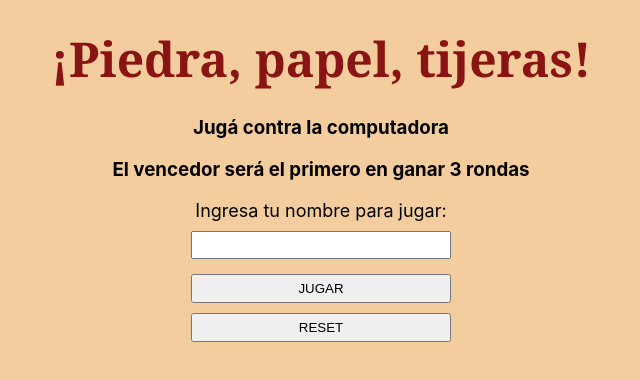
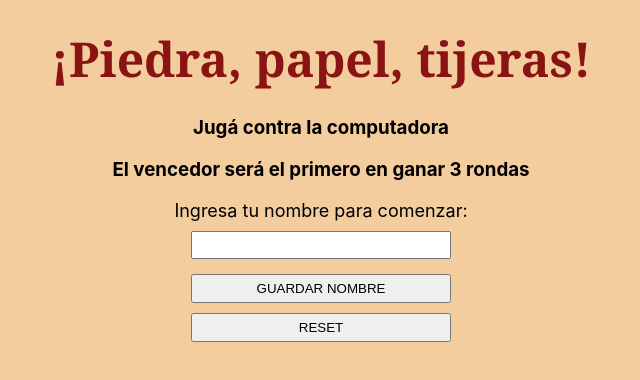
Before and after one commit to panchocandioti/practico3, a React (Create React App) app: page / in a window 1280 px wide. Shown: the top 380 px of the page, without its empty margins (319-959 px from the left). Built offline with nearby package versions, Linux system fonts and the light colour scheme.

Commit message:
Agrego el saludo y boton para comenzar a jugar

```diff
--- a/src/App.js
+++ b/src/App.js
@@ -1,16 +1,15 @@
 import React from 'react'
 import './App.css'
-import FormularioNombre from './Components/FormularioNombre'
-import BotonReset from './Components/BotonReset'
+import InterfazUsuario from './Components/InterfazUsuario'
 
 function App() {
-  return (
-    <div className='App'>
-      <header className='App-header'>¡Piedra, papel, tijeras!</header>
-      <FormularioNombre />
-      <BotonReset />
-    </div>
-  )
-}
 
-export default App
+    return (
+      <div className='App'>
+        <header className='App-header'>¡Piedra, papel, tijeras!</header>
+        <InterfazUsuario />
+      </div>
+    );
+  }
+
+export default App;
--- a/src/Components/FormularioNombre.js
+++ b/src/Components/InterfazUsuario.js
@@ -1,8 +1,11 @@
 import React, { useState } from 'react';
+import Saludo from './Saludo';
+import BotonReset from './BotonReset';
 
 function FormularioNombre() {
     const [nombre, setNombre] = useState('');
     const [nuevoNombre, setNuevoNombre] = useState('');
+    const [mostrarFormulario, setMostrarFormulario] = useState(true);
 
     const manejarCambioInput = (event) => {
         setNuevoNombre(event.target.value);
@@ -10,6 +13,7 @@ function FormularioNombre() {
 
     const manejarEnvio = (event) => {
         event.preventDefault();
+        setNuevoNombre('');
 
         let formatoNombre = /^[a-zA-ZáéíóúÁÉÍÓÚñÑ]+(?:\s[a-zA-ZáéíóúÁÉÍÓÚñÑ]+)*$/;
         let validacion = true;
@@ -21,31 +25,33 @@ function FormularioNombre() {
 
         if (validacion) {
             setNombre(nuevoNombre.toUpperCase());
+            setMostrarFormulario(false);
         };
     };
 
-
     return (
         <div>
+            {mostrarFormulario ? (<div>
             <h3>Jugá contra la computadora</h3>
             <h3>El vencedor será el primero en ganar 3 rondas</h3>
             <div className="formulario">
-                <form className="formulario" onSubmit={manejarEnvio}>
+            <form className="formulario" onSubmit={manejarEnvio}>
                     <label>
-                        Ingresa tu nombre para jugar:
+                        Ingresa tu nombre para comenzar:
                     </label>
                     <input
                         type="text"
                         value={nuevoNombre}
                         onChange={manejarCambioInput}
                     />
-                    <button type="submit">JUGAR</button>
+                    <button type="submit">GUARDAR NOMBRE</button>
+                    <BotonReset/>
                 </form>
-                {nombre && <p>HOLA, {nombre}!</p>}
             </div>
+            </div>) : (
+                    <Saludo nombre={nombre}/>)}
         </div>
     );
-
 }
 
 export default FormularioNombre;
--- /dev/null
+++ b/src/Components/Saludo.js
@@ -0,0 +1,22 @@
+import React, {useState} from 'react';
+
+function Saludo(props) {
+
+    const [mostrarSaludo, setMostrarSaludo] = useState(true);
+
+    const handleBotonClick = () => {
+               setMostrarSaludo(false);
+      };
+
+
+    return (
+        <div>
+            {mostrarSaludo &&
+            <div><h2>¡HOLA, {props.nombre}! ¿VAMOS A JUGAR?</h2>
+            <button onClick={handleBotonClick}>JUGAR</button>
+            </div>}
+        </div>
+    )
+}
+
+export default Saludo;
```
Also changed, not shown: src/Components/MarcadorParcial.js (deleted, +0 -7 lines).
